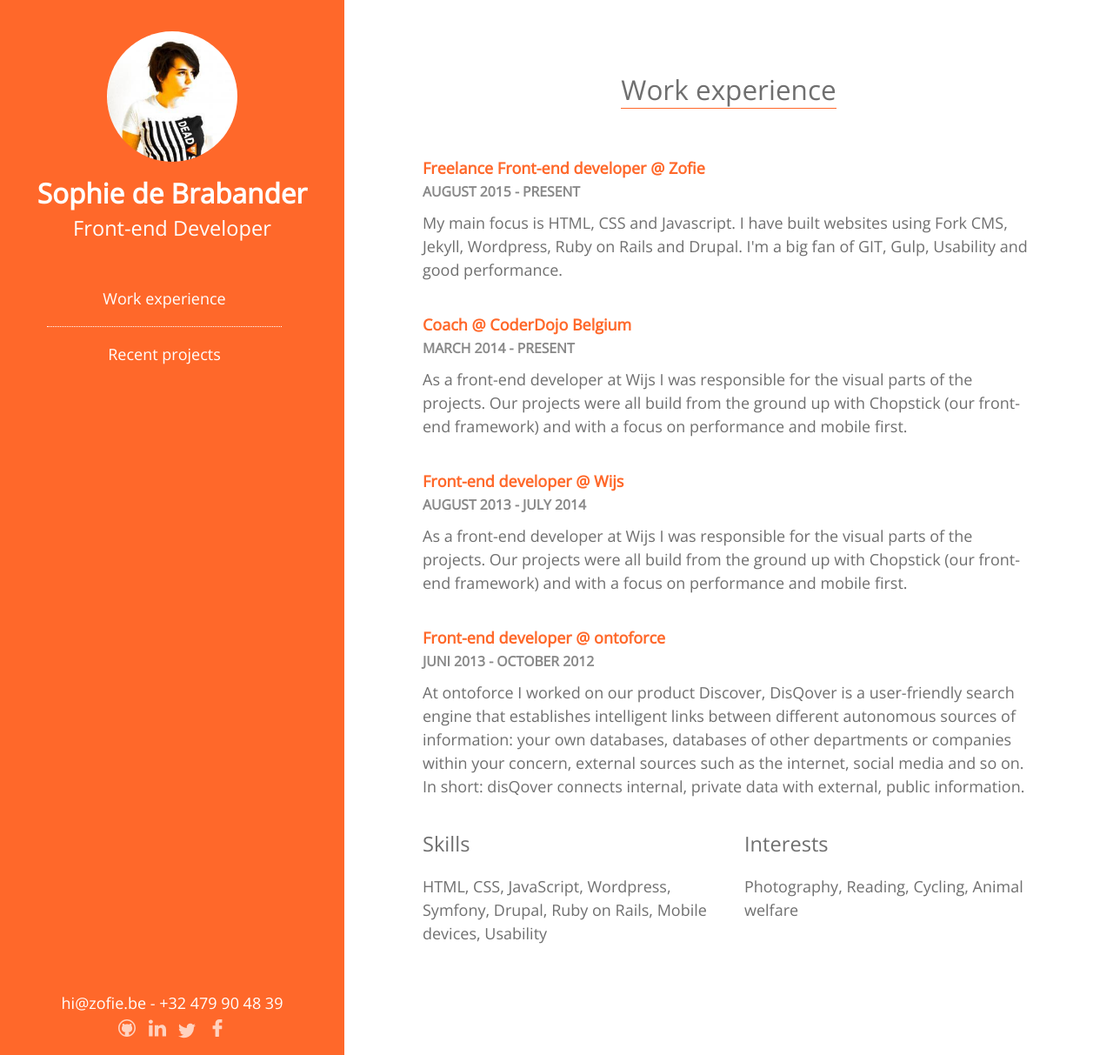
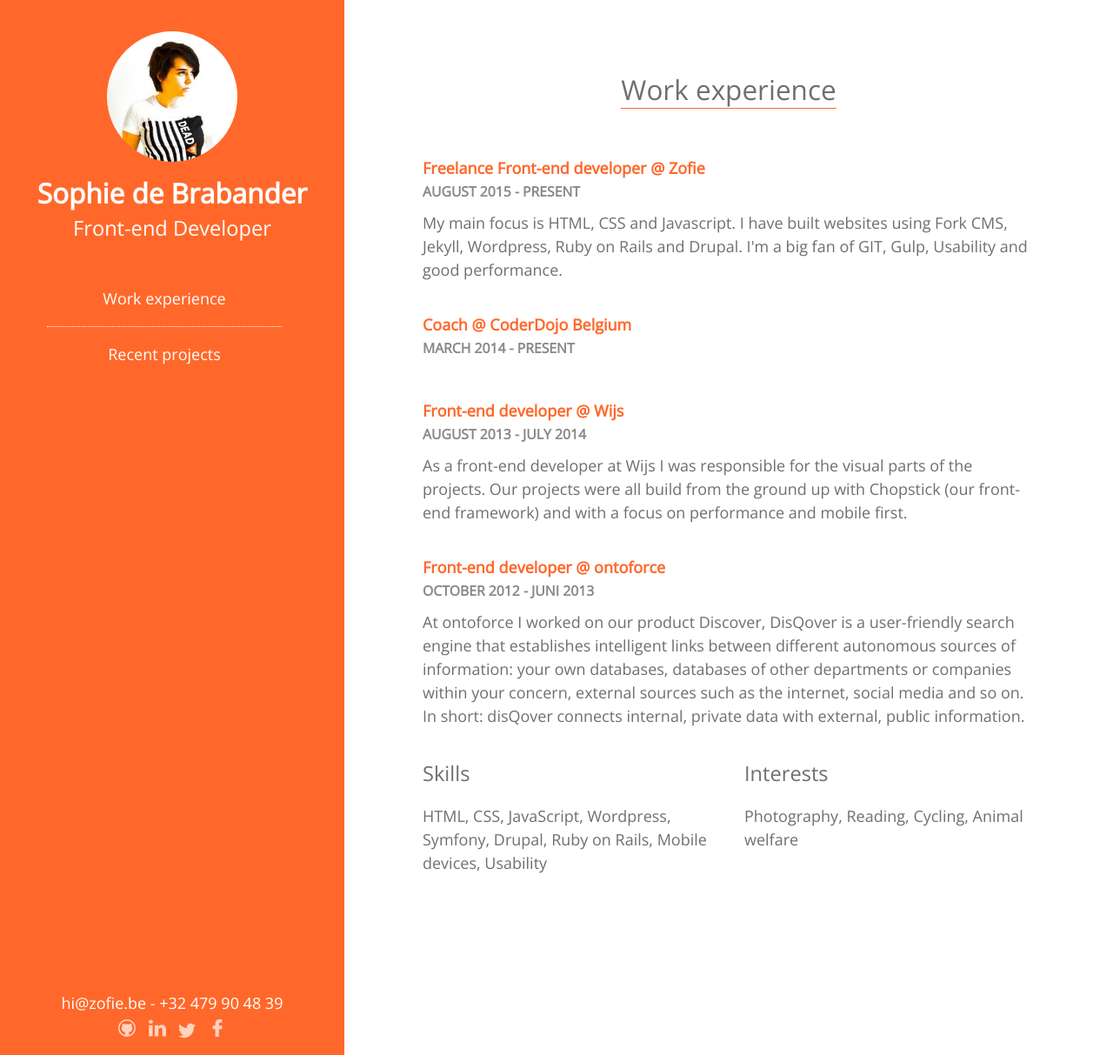
Before and after one commit to Zofie/zofie.github.io, a Jekyll site: the page built from experience.html, in a window 1280 px wide and 1213 px high. Shown: the whole window at 87% size. Built offline with Jekyll 4.4.1, drawn with Linux system fonts in a browser that asks for light colours; nearby versions of some CDN libraries.

Commit message:
Typo fix

```diff
--- a/experience.html
+++ b/experience.html
@@ -33,7 +33,6 @@
         </div>
 
         <div class="c-experience__item-description">
-          <p>As a front-end developer at Wijs I was responsible for the visual parts of the projects. Our projects were all build from the ground up with Chopstick (our front-end framework) and with a focus on performance and mobile first.</p>
         </div>
       </div>
 
@@ -44,14 +43,14 @@
         </div>
 
         <div class="c-experience__item-description">
-          <p class="u-nm">As a front-end developer at Wijs I was responsible for the visual parts of the projects. Our projects were all build from the ground up with Chopstick (our front-end framework) and with a focus on performance and mobile first.</p>
+          <p>As a front-end developer at Wijs I was responsible for the visual parts of the projects. Our projects were all build from the ground up with Chopstick (our front-end framework) and with a focus on performance and mobile first.</p>
         </div>
 
       </div>
       <div class="c-experience__item">
         <div class="c-experience__item-header">
           <p class="u-nm u-bold u-color-alpha">Front-end developer @ ontoforce</p>
-          <p class="u-nm u-meta-data">juni 2013 - October 2012</p>
+          <p class="u-nm u-meta-data">October 2012 - juni 2013</p>
         </div>
 
         <div class="c-experience__item-description">
```
